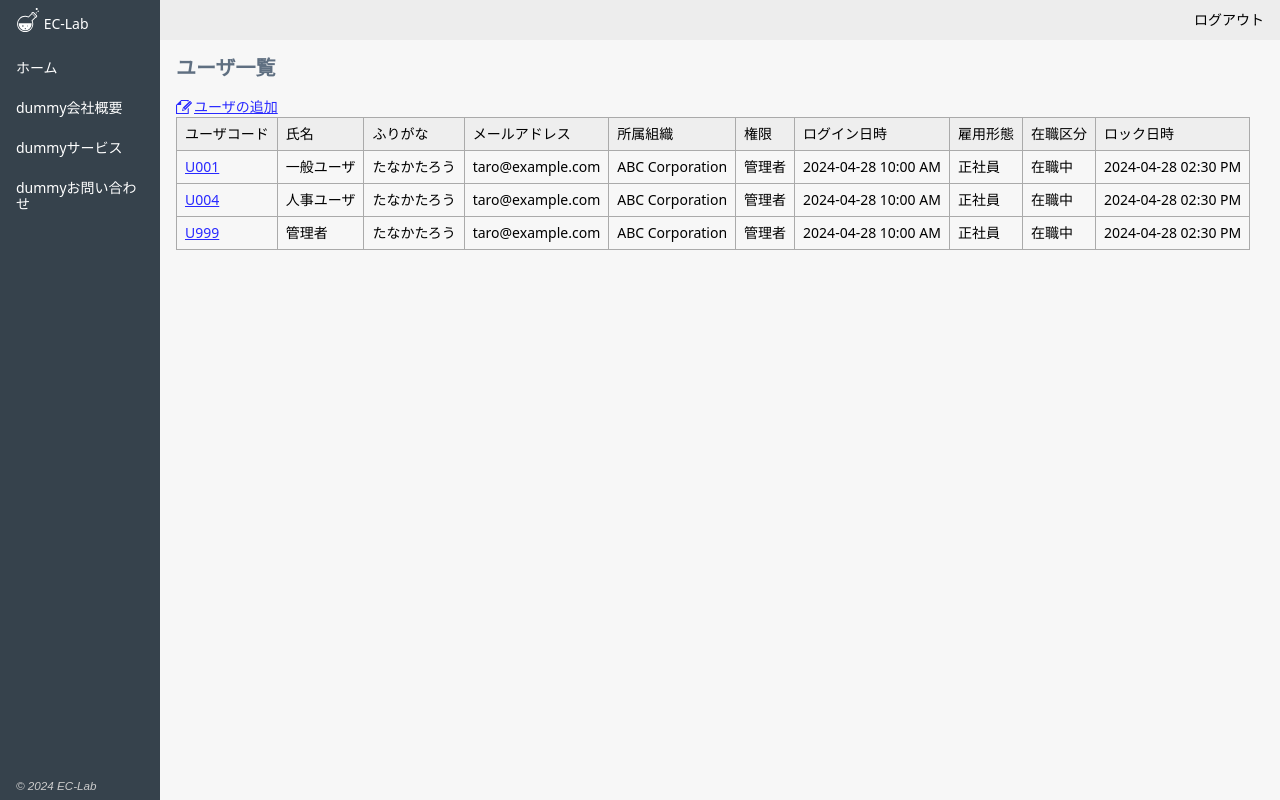
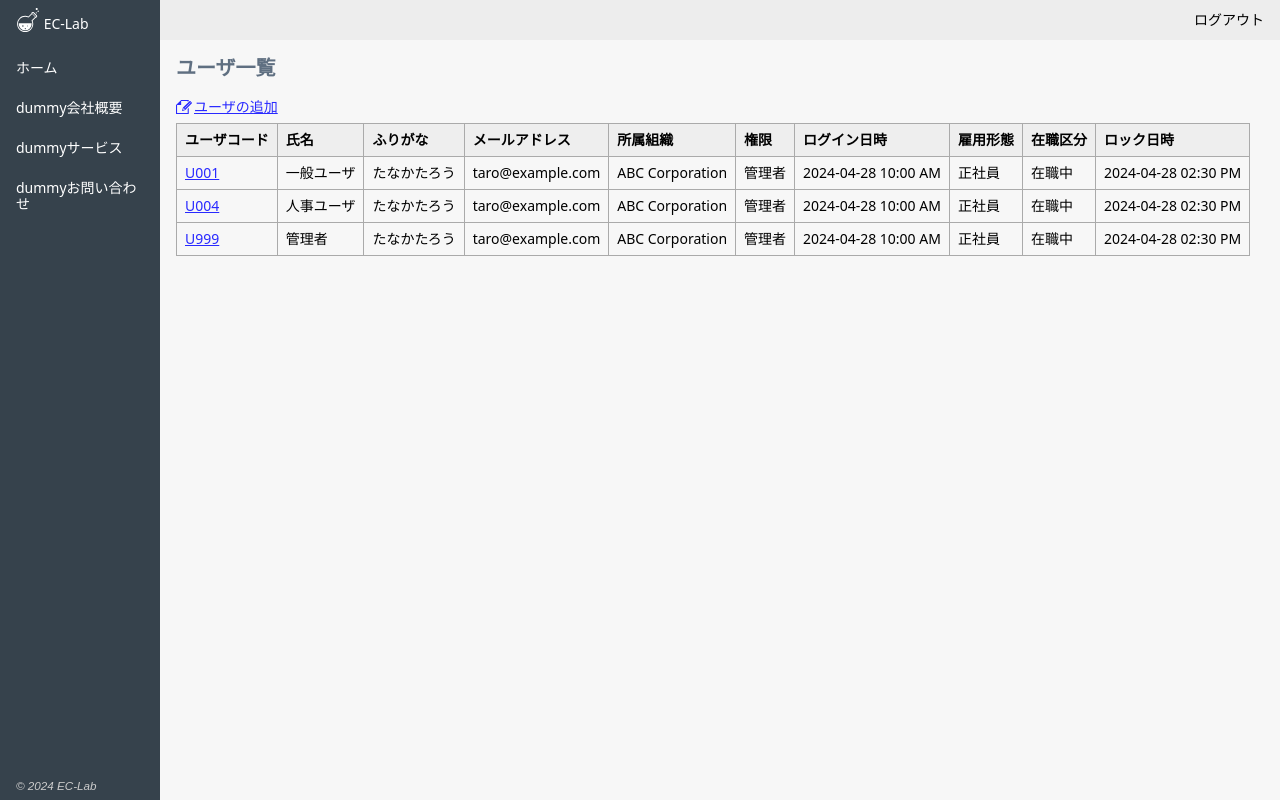
Before and after one commit to choimaru/ec-lab, a Nuxt app: page /user/list in a window 1280 px wide. Built offline with nearby package versions, Linux system fonts and the light colour scheme.

Commit message:
リファクタリング

```diff
--- a/src/pages/user/list.vue
+++ b/src/pages/user/list.vue
@@ -56,12 +56,18 @@ const userList = [
 .link_item {
   display: flex;
   gap: 2px;
-  margin-bottom: 2px;
+  margin-bottom: 8px;
 }
 
 .list {
+  tr {
+    &:hover {
+      background-color: #fadede;
+    }
+  }
+
   th {
-    font-weight: normal;
+    font-weight: bold;
     background-color: #eee;
   }
 
```
